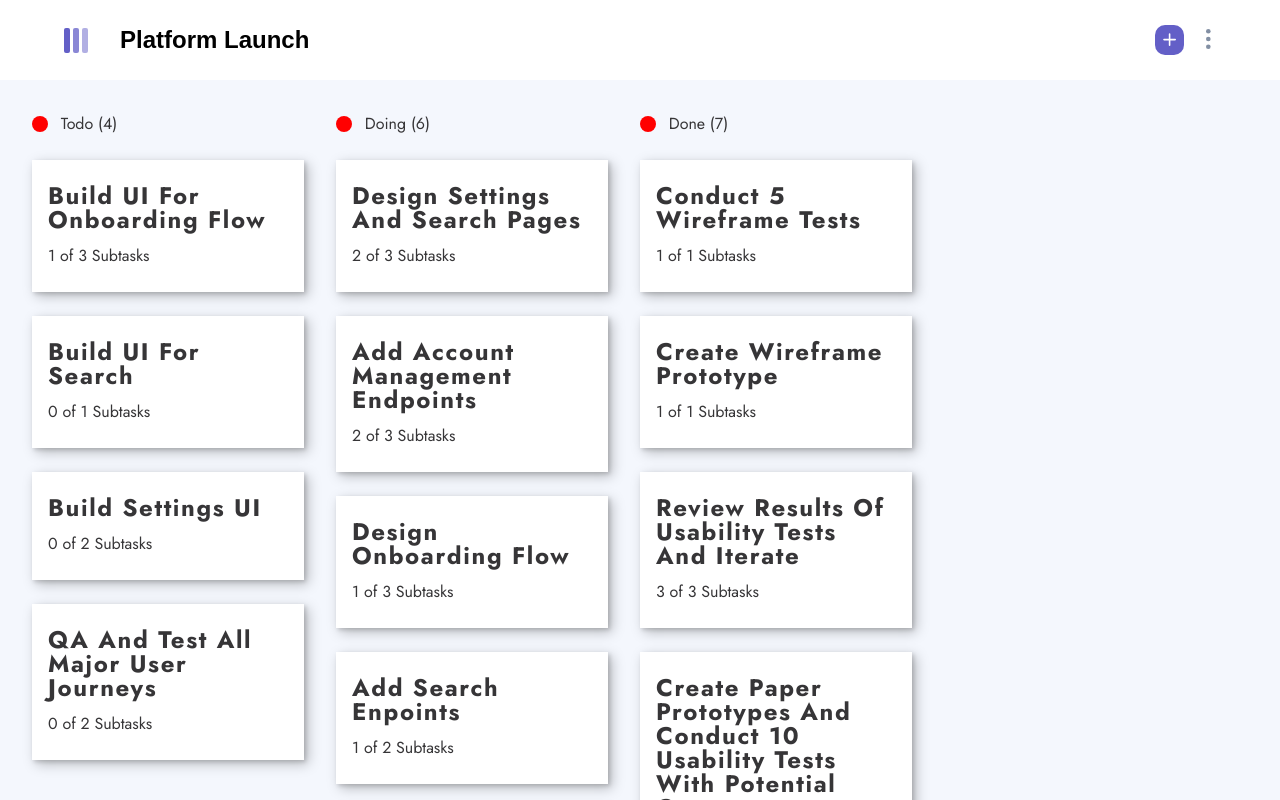
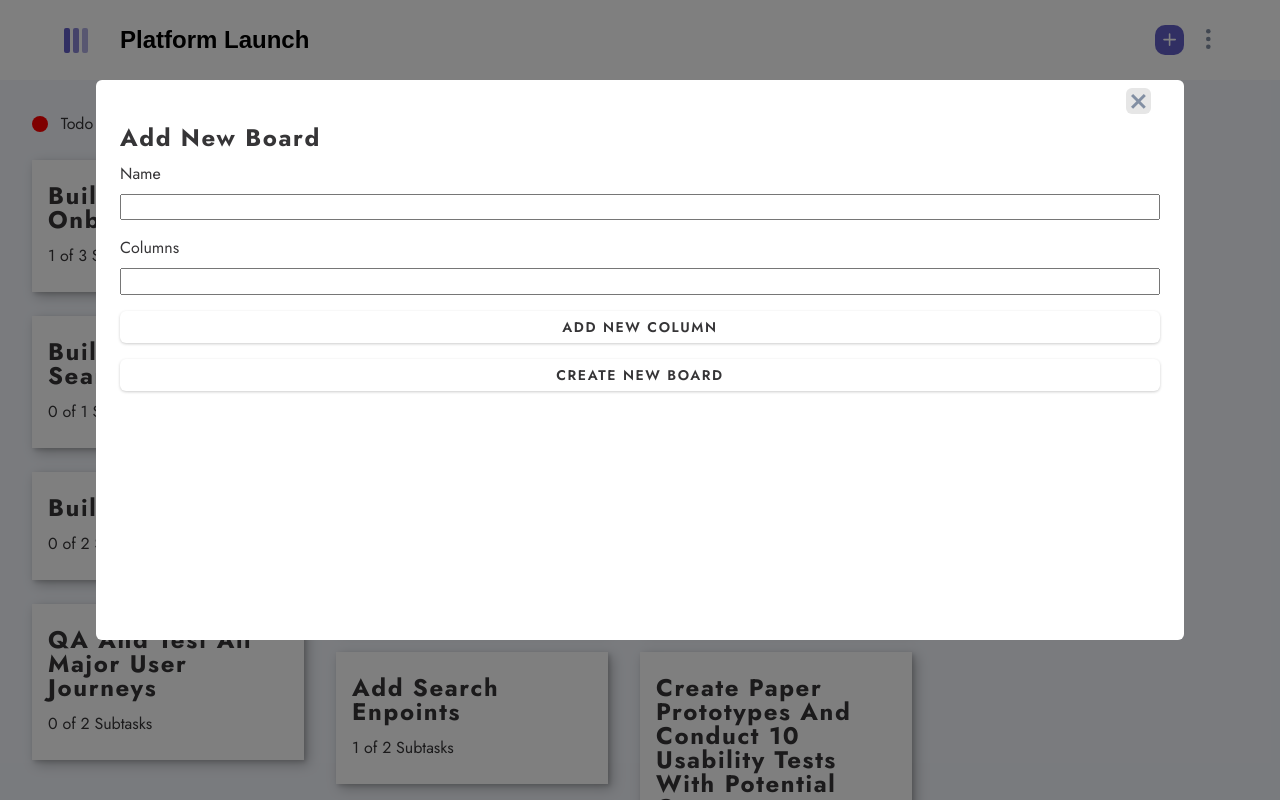
Before and after one commit to onoseremejohn/Kanban-Task-Manager, a React (Vite) app: page / in a window 1280 px wide. Shown: the top 800 px of the page. Built offline with nearby package versions, Linux system fonts and the light colour scheme.

Commit message:
add new beard

```diff
--- a/src/App.tsx
+++ b/src/App.tsx
@@ -2,6 +2,7 @@ import { useGlobalContext } from "./AppContext";
 import Header from "./Components/Header";
 import Overlay from "./Components/Overlay";
 import SingleColumn from "./Components/SingleColumn";
+import styled from "styled-components";
 
 export default () => {
   const { boards, currentBoardId } = useGlobalContext() || {};
@@ -14,8 +15,23 @@ export default () => {
         {data?.columns.map((x) => {
           return <SingleColumn key={x.id} {...x} />;
         })}
+        {boards?.length === 0 && (
+          <Wrapper>
+            <p>This app is empty. Create a new board to get started</p>
+            <button className="btn">Create New Board</button>
+          </Wrapper>
+        )}
       </main>
       <Overlay />
     </>
   );
 };
+
+const Wrapper = styled.div`
+  position: absolute;
+  top: 50%;
+  left: 50%;
+  transform: translate(-50%, -50%);
+  font-size: 1.5rem;
+  text-align: center;
+`;
--- a/src/AppContext.tsx
+++ b/src/AppContext.tsx
@@ -63,6 +63,7 @@ const AppProvider = ({ children }: { children: ReactNode }) => {
     currentBoardId: "",
     selectedTask: { task: null, statusIds: [], columnId: 0 },
     deleteWarning: false,
+    addNewBoardModal: true,
   };
   const [state, dispatch] = useReducer(reducer, initialState);
   const isLight = state.theme === "light";
--- /dev/null
+++ b/src/Components/AddNewBoard.tsx
@@ -0,0 +1,120 @@
+import styled from "styled-components";
+import { forwardRef, useState, ChangeEvent } from "react";
+import { Close } from "../assets/Icons";
+import { useGlobalContext } from "../AppContext";
+import { nanoid } from "nanoid";
+import { Id } from "../types";
+const AddNewBoard = forwardRef<HTMLDivElement>((props, ref) => {
+  const { closeModal = () => {} } = useGlobalContext() || {};
+  const [columns, setColumns] = useState([{ id: nanoid(), name: "" }]);
+  const handleColumnsChange = (e: ChangeEvent<HTMLInputElement>, id: Id) => {
+    const value = e.target.value;
+    if (/^\s+$/.test(value)) return;
+    const updated = columns.map((c) => {
+      if (c.id === id) return { ...c, name: value };
+      return c;
+    });
+    setColumns(updated);
+  };
+  const [name, setName] = useState("");
+  const addNewColumn = () => {
+    if (columns.length >= 6) return;
+    setColumns([...columns, { id: nanoid(), name: "" }]);
+  };
+  return (
+    <Wrapper ref={ref}>
+      <button
+        type="button"
+        className="close"
+        onClick={(e) => {
+          closeModal();
+          e.stopPropagation();
+        }}
+      >
+        <Close />
+      </button>
+      <h4>Add New Board</h4>
+      <form>
+        <div className="form-control">
+          <label htmlFor="name">Name</label>
+          <input
+            type="text"
+            id="name"
+            value={name}
+            name="title"
+            onChange={(e) => {
+              if (/^\s+$/.test(e.target.value)) return;
+              setName(e.target.value);
+            }}
+          />
+        </div>
+        <div className="form-control">
+          <label htmlFor="columns">Columns</label>
+          {columns.map((c) => (
+            <input
+              type="text"
+              id="columns"
+              value={c.name}
+              name="columns"
+              key={c.id}
+              onChange={(e) => handleColumnsChange(e, c.id)}
+            />
+          ))}
+        </div>
+        {columns.length < 6 && (
+          <button
+            type="button"
+            className="btn"
+            onClick={(e) => {
+              addNewColumn();
+              e.stopPropagation();
+            }}
+          >
+            Add New Column
+          </button>
+        )}
+        <button type="submit" className="btn">
+          Create New Board
+        </button>
+      </form>
+    </Wrapper>
+  );
+});
+
+const Wrapper = styled.div`
+  background-color: white;
+  position: absolute;
+  left: 50%;
+  top: 10vh;
+  transform: translateX(-50%);
+  min-height: 70vh;
+  width: 85vw;
+  padding: 2.85em 1.5em;
+  border-radius: var(--radius);
+  .close {
+    position: absolute;
+    right: 3%;
+    top: 1.5%;
+    background: rgba(8, 8, 8, 0.1);
+    padding: 0.4em;
+    border-radius: var(--radius);
+    display: grid;
+    place-content: center;
+  }
+  form {
+    display: flex;
+    flex-direction: column;
+    gap: 1em;
+  }
+  .form-control {
+    display: flex;
+    flex-direction: column;
+    gap: 0.5em;
+  }
+  input {
+    height: 2em;
+    padding: 0.5em 1em;
+  }
+`;
+
+export default AddNewBoard;
--- a/src/Components/ModifyTask.tsx
+++ b/src/Components/ModifyTask.tsx
@@ -153,8 +153,7 @@ const ModifyTask = forwardRef<HTMLDivElement>((props, ref) => {
         <div className="form-control">
           <label htmlFor="subtasks">Subtasks</label>
 
-          {subtasks.map((s) => {
-            return (
+          {subtasks.map((s) => (
             <div
               style={{ display: "flex", alignItems: "center", gap: "1%" }}
               key={s.id}
@@ -177,8 +176,7 @@ const ModifyTask = forwardRef<HTMLDivElement>((props, ref) => {
                 <Close />
               </button>
             </div>
-            );
-          })}
+          ))}
         </div>
         {subtasks.length < 6 && (
           <button
@@ -260,6 +258,7 @@ const Wrapper = styled.div`
     padding: 0.5em 1em;
   }
   input {
+    height: 2em;
     padding: 0.5em 1em;
   }
   button {
--- a/src/Components/Overlay.tsx
+++ b/src/Components/Overlay.tsx
@@ -3,6 +3,7 @@ import BoardMenu from "../Components/BoardMenu";
 import ViewTask from "./ViewTask";
 import AddNewTask from "./ModifyTask";
 import DeleteWarning from "./DeleteWarning";
+import AddNewBoard from "./AddNewBoard";
 import { useGlobalContext } from "../AppContext";
 import { useEffect, useRef } from "react";
 const Overlay = () => {
@@ -13,10 +14,16 @@ const Overlay = () => {
     modifyTask,
     deleteWarning,
     editDeleteMenu,
+    addNewBoardModal,
     editDeleteToggle = () => {},
     closeModal = () => {},
   } = useGlobalContext() || {};
-  const show = showBoardMenu || viewTask || modifyTask || deleteWarning;
+  const show =
+    showBoardMenu ||
+    viewTask ||
+    modifyTask ||
+    deleteWarning ||
+    addNewBoardModal;
   useEffect(() => {
     const handleClick = (event: Event) => {
       if (editDeleteMenu) editDeleteToggle();
@@ -34,6 +41,7 @@ const Overlay = () => {
       {viewTask && <ViewTask ref={articleRef} />}
       {modifyTask && <AddNewTask ref={articleRef} />}
       {deleteWarning && <DeleteWarning ref={articleRef} />}
+      {addNewBoardModal && <AddNewBoard ref={articleRef} />}
     </Wrapper>
   );
 };
--- a/src/reducer.ts
+++ b/src/reducer.ts
@@ -55,6 +55,7 @@ const reducer: ReducerType<StateType, ActionType> = (
         viewTask: false,
         modifyTask: false,
         deleteWarning: false,
+        addNewBoardModal: false,
         selectedTask: { task: null, statusIds: [], columnId: 0 },
       };
     }
--- a/src/types.ts
+++ b/src/types.ts
@@ -29,6 +29,7 @@ export interface StateType {
   modifyTask: boolean;
   editDeleteMenu: boolean;
   deleteWarning: boolean;
+  addNewBoardModal: boolean;
   selectedTask: { task?: TasksType | null; statusIds?: Id[]; columnId: Id };
   openBoardMenu?(): void;
   closeModal?(): void;
```
Lines whose indentation alone changed are shown as unchanged.
